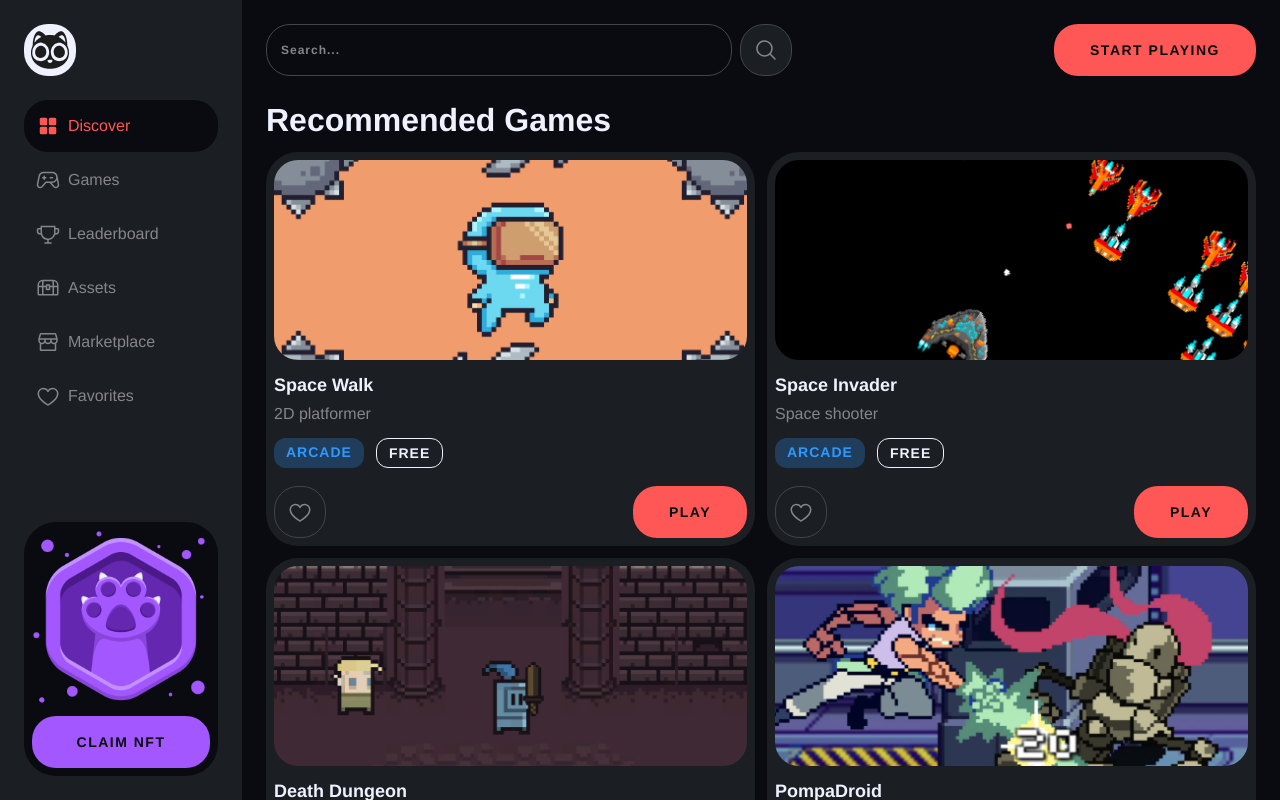
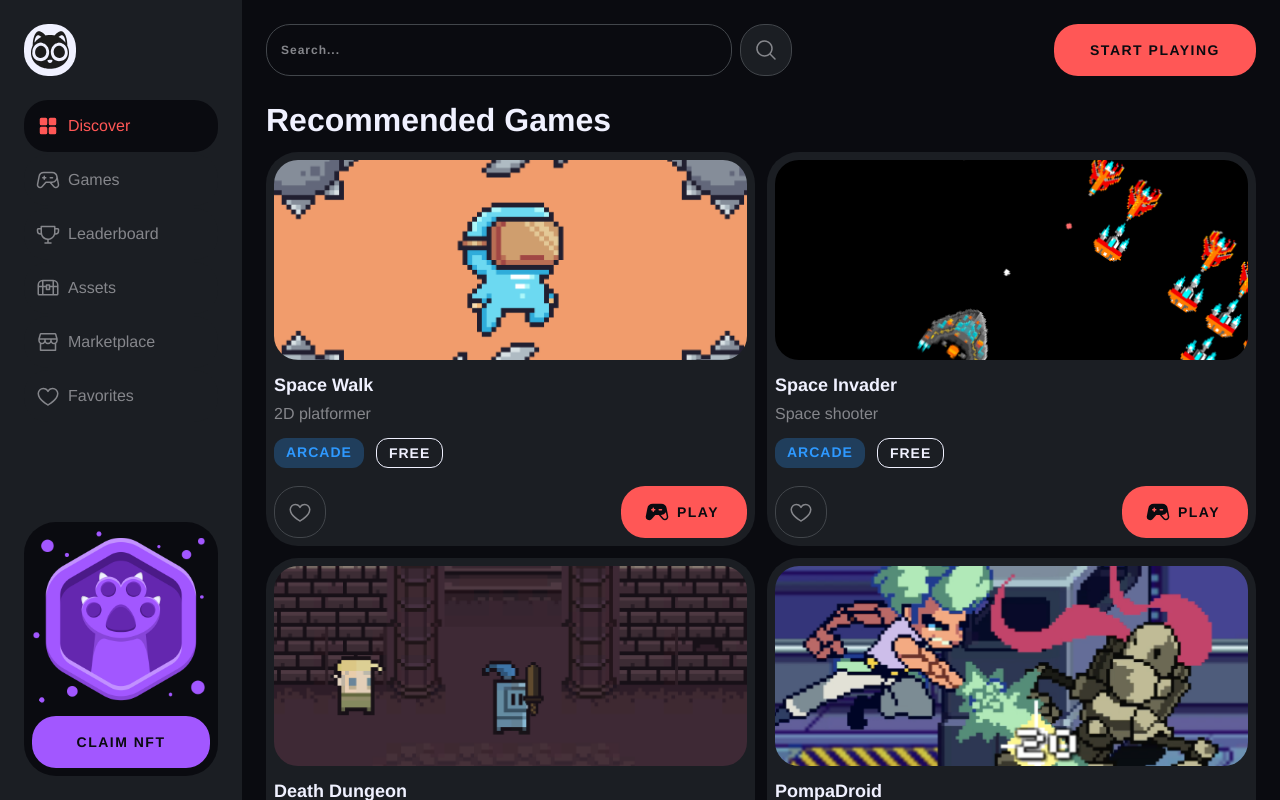
Before and after one commit to dolianich/CATME, a Next.js app: page /discover in a window 1280 px wide. Shown: the top 800 px of the page. Built offline with nearby package versions, Linux system fonts and the light colour scheme.

Commit message:
Added Icon to the Button component

```diff
--- a/app/components/Button/Button.module.css
+++ b/app/components/Button/Button.module.css
@@ -124,3 +124,32 @@
 .senary:active {
     scale: 0.95;
 }
+
+.withIcon{
+    font-family: 'Helvetica Neue', sans-serif;
+    line-height: 16px;
+    font-size: 14px;
+    font-weight: bold;
+    letter-spacing: 1.50px;
+    padding-top: 14px;
+    padding-bottom: 14px;
+    padding-left: 24px;
+    padding-right: 28px;
+    cursor: pointer;
+    border-radius: 24px;
+    background-color: #FF5756;
+    color: #0A0B10;
+    border: none;
+    display: flex;
+    justify-content: center;
+    align-items: center;
+    gap: 8px;
+}
+
+.withIcon:hover{
+    opacity: 80%;
+}
+
+.withIcon:active{
+    scale: 0.95;
+}
--- a/app/components/Button/Button.tsx
+++ b/app/components/Button/Button.tsx
@@ -2,7 +2,13 @@ import React from 'react';
 import styles from './Button.module.css';
 
 type ButtonType = 'button' | 'submit' | 'reset' | undefined;
-type ButtonVariant = 'primary' | 'secondary' | 'tertiary' | 'quaternary' | 'senary';
+type ButtonVariant =
+  | 'primary'
+  | 'secondary'
+  | 'tertiary'
+  | 'quaternary'
+  | 'senary'
+  | 'withIcon';
 
 interface Props {
   children: React.ReactNode;
--- a/app/components/GameCard/GameCard.tsx
+++ b/app/components/GameCard/GameCard.tsx
@@ -5,7 +5,7 @@ import Tag from '../Tag/Tag';
 import Image, { StaticImageData } from 'next/image';
 import gameImage from '../../src/gamesImages/game.png';
 import IconButton from '../IconButton/IconButton';
-import { Heart, Info } from '@phosphor-icons/react';
+import { Heart, GameController } from '@phosphor-icons/react';
 import Button from '../Button/Button';
 import { TagVariant } from '../Tag/Tag';
 import { useState } from 'react';
@@ -74,8 +74,8 @@ const GameCard = ({
             onClick={addToFavorites}
           />
         </div>
-        <Button title="PLAY" variant="primary" onClick={onClick}>
-          PLAY
+        <Button title="PLAY" variant="withIcon" onClick={onClick}>
+          <GameController size={24} weight="fill" color="#0A0B10" /> PLAY
         </Button>
       </div>
     </div>
```
